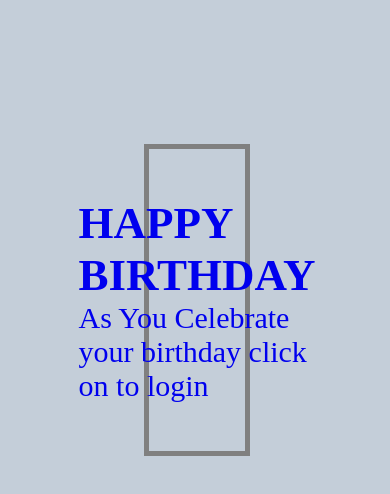
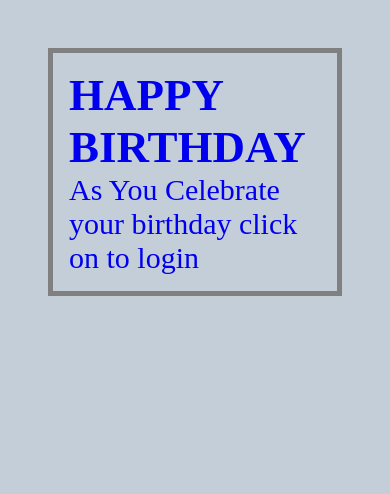
Before and after one commit to tobi580/HOJAYbday, a plain HTML site: page index.html in a window 390 px wide. Drawn offline with Linux system fonts and the light colour scheme; a web font is replaced by a local one.

Commit message:
Update emma.css

```diff
--- a/emma.css
+++ b/emma.css
@@ -39,3 +39,11 @@ a:focus,a:hover{
 a:active{
     background-color: hsl(211, 22%, 81%);
 }
+@media only screen and (max-width:600px) {
+    body{
+        padding: 1rem;
+        margin: 3rem;
+
+    }
+
+}
```
